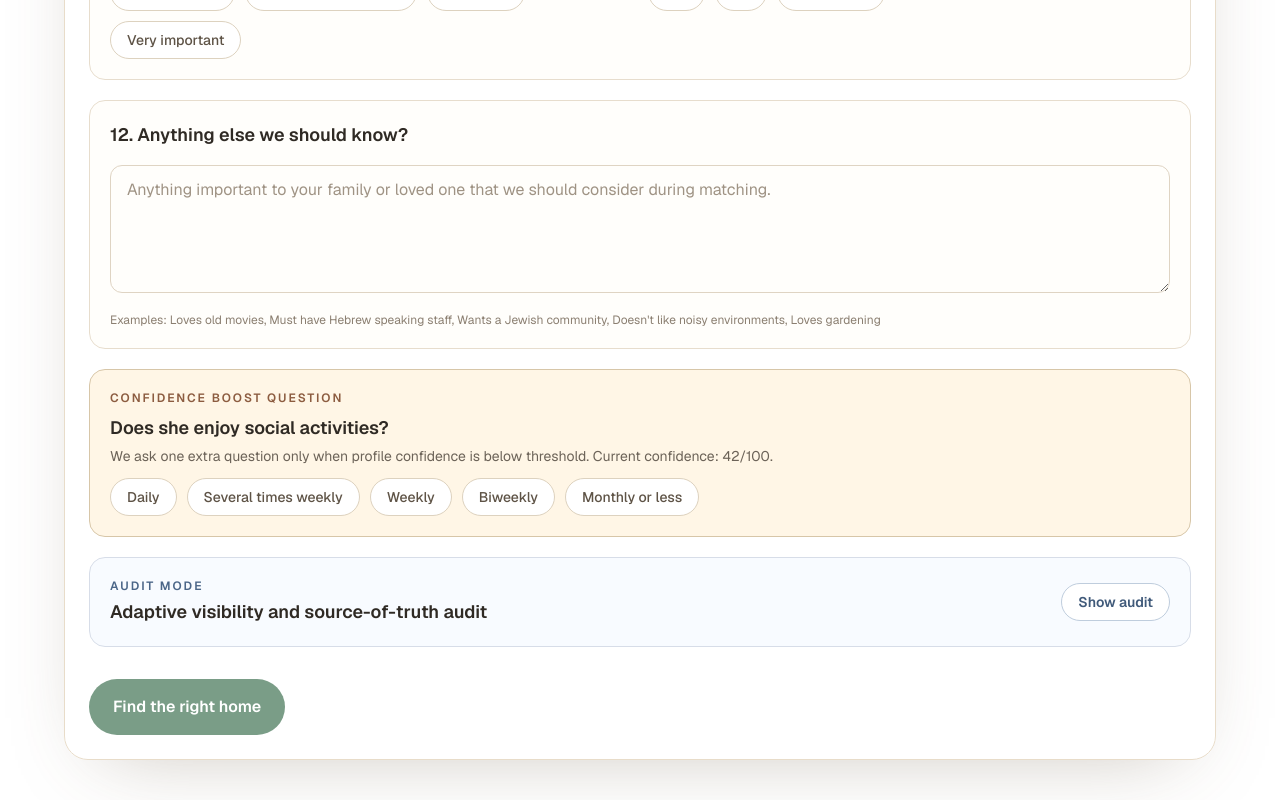
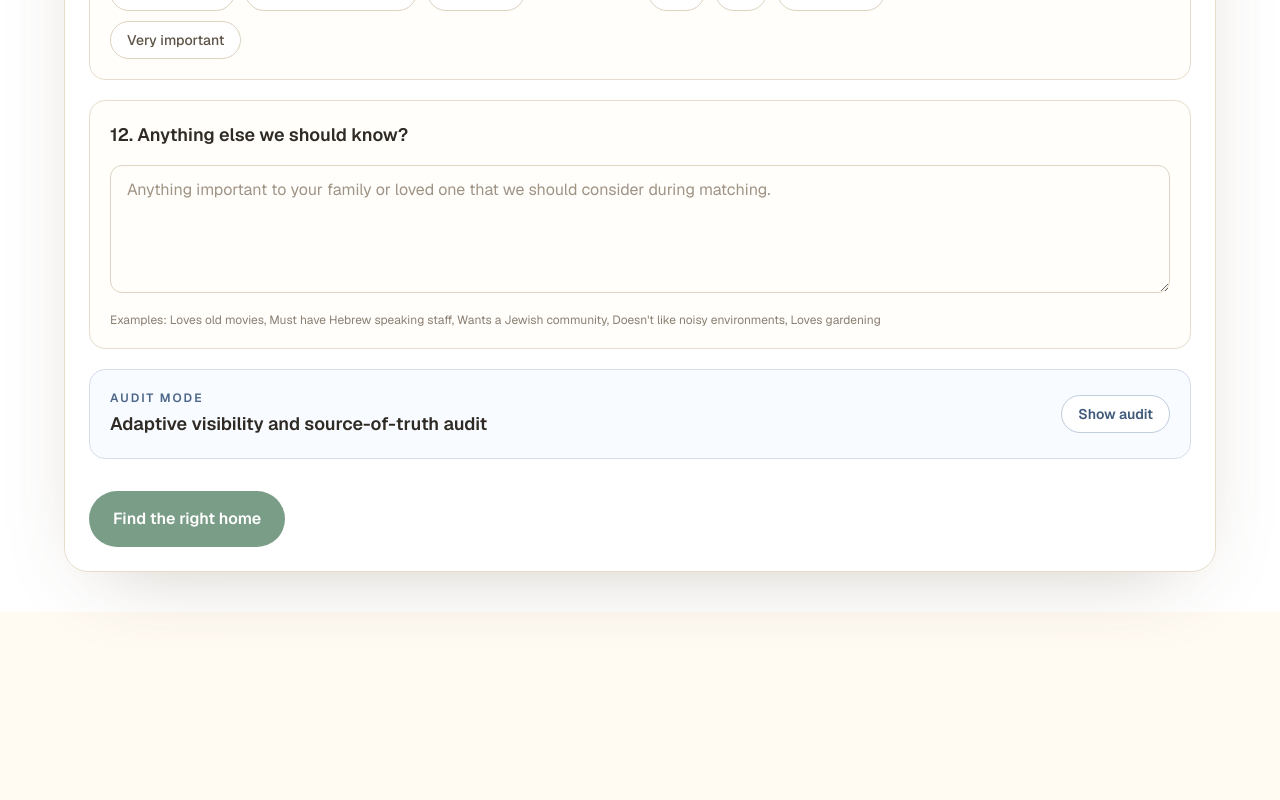
Before and after one commit to shaienglert/optime-nursing, a Next.js app in the folder frontend/: page / in a window 1280 px wide. Shown: the part 4273-5073 px from the top of the page. After the commit the page ends 4885 px from the top, so only its background shows below. Built offline with nearby package versions, Linux system fonts and the light colour scheme.

Commit message:
Update page.tsx

```diff
--- a/frontend/src/app/page.tsx
+++ b/frontend/src/app/page.tsx
@@ -798,20 +798,7 @@ export default function Home() {
     preferredEnvironment.length,
   ]);
 
-  const additionalQuestion = useMemo(() => {
-    if (adaptiveConfidence >= 72) {
-      return null;
-    }
-
-    if (!socialInteractionFrequency) {
-      return {
-        key: "social_activity",
-        text: "Does she enjoy social activities?",
-      };
-    }
-
-    return null;
-  }, [adaptiveConfidence, religionImportance, socialInteractionFrequency]);
+  const additionalQuestion: { key: string; text: string } | null = null;
 
   const questionAuditRows = useMemo(
     () =>
```
